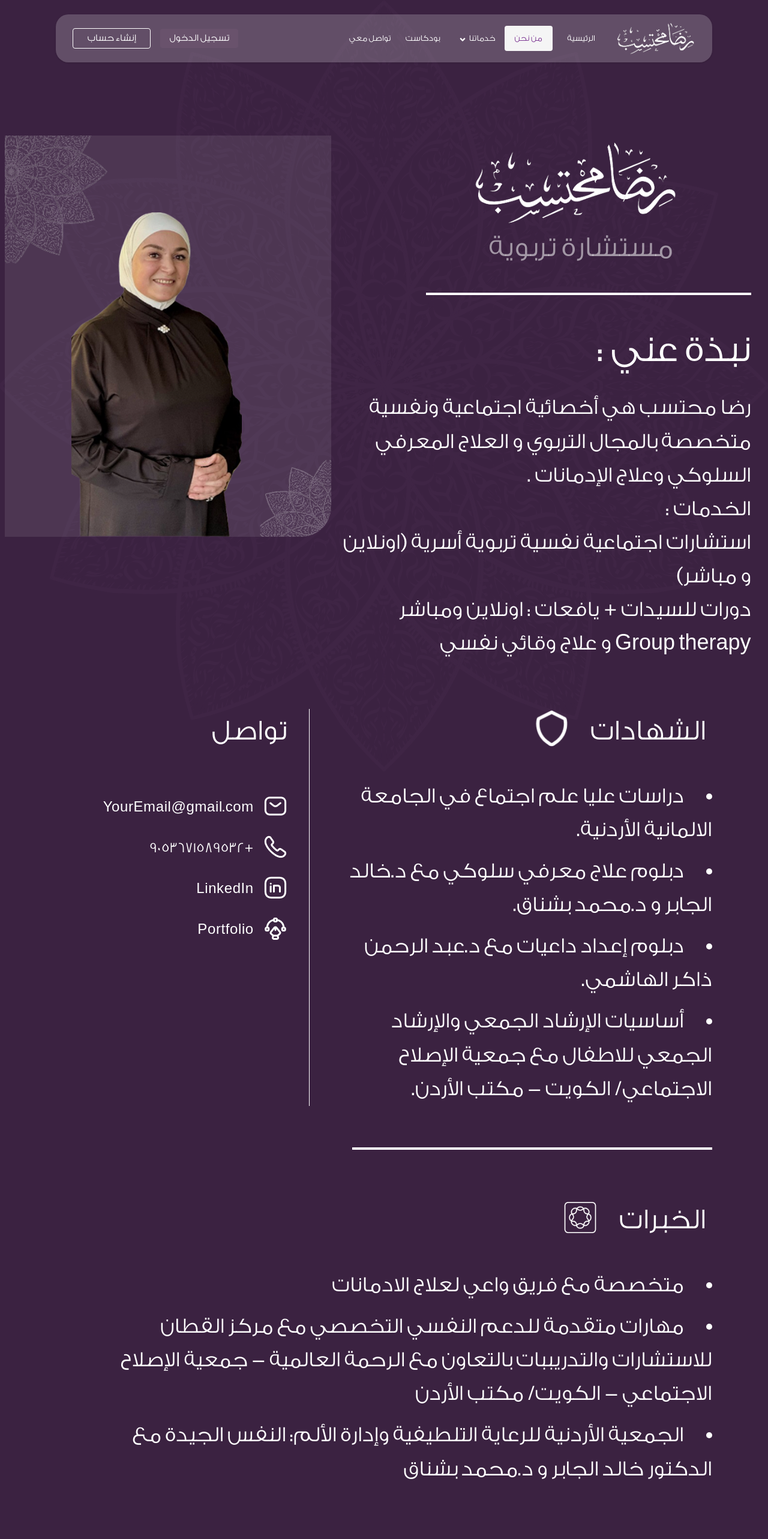
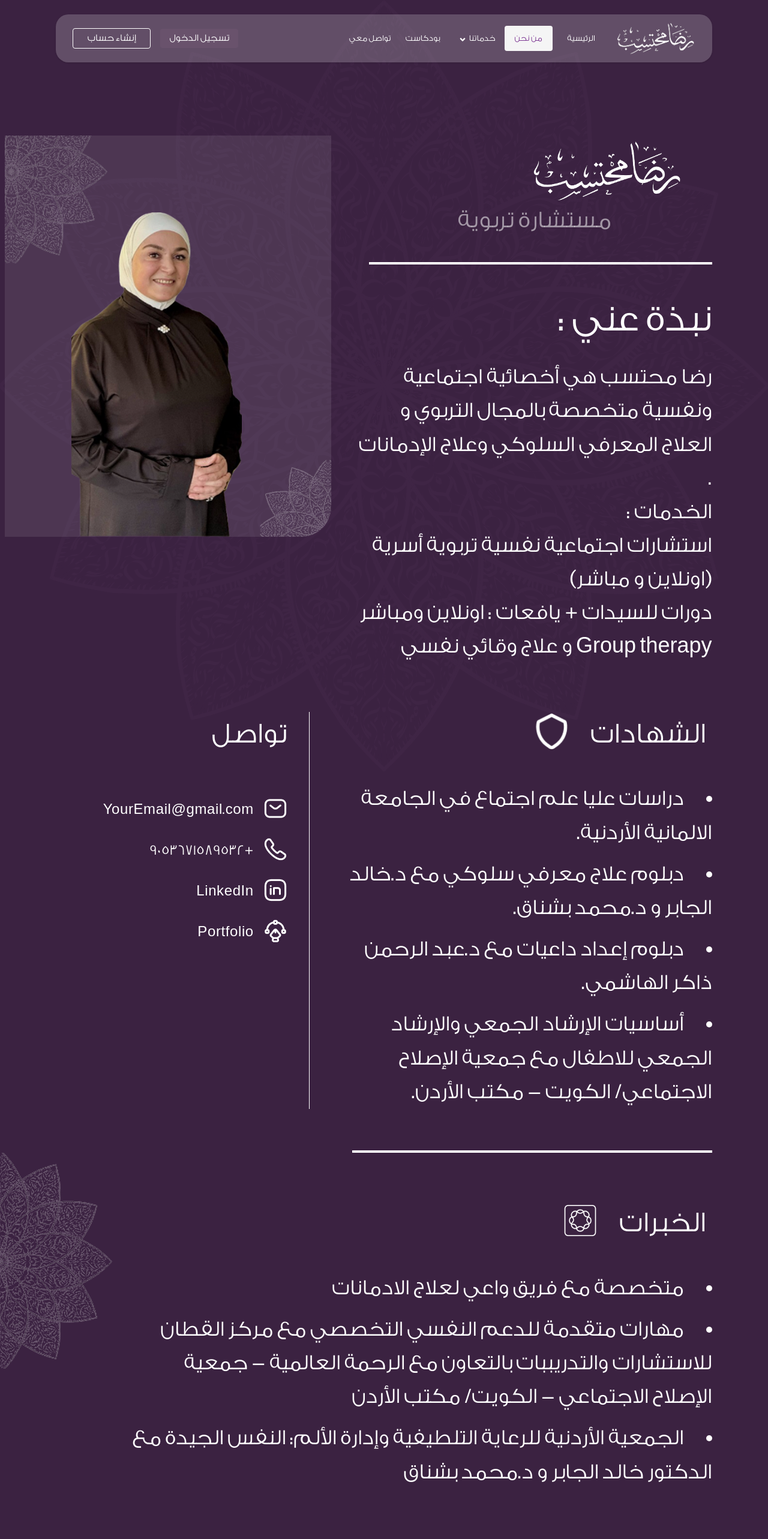
Before and after one commit to mohammad-hellwnje/consulting-project, a React (Vite) app: page /about in a window 1280 px wide. Shown: the top 2566 px of the page at 60% size. Built offline with nearby package versions, Linux system fonts and the light colour scheme.

Commit message:
edit hero and experience

```diff
--- a/src/components/AboutHero/AboutHero.tsx
+++ b/src/components/AboutHero/AboutHero.tsx
@@ -5,17 +5,17 @@ import RedaName from "./../../assets/about/redaName.png";
 
 export default function AboutHero() {
   return (
-    <div className=" min-h-screen flex flex-row-reverse  max-[1024px]:flex-col max-[1024px]:items-center">
+    <div className="relative max-[1024px]:static padding-global min-h-screen flex flex-row-reverse  max-[1024px]:flex-col max-[1024px]:items-center max-[376px]:!px-0">
       <img
         src={RedaName}
         alt="Reda Muhtaseb"
-        className="hidden  max-[1024px]:flex  mb-[10px] mt-24 w-[51.80722%] max-[376px]:w-[47.2%]"
+        className="  hidden  max-[1024px]:flex  mb-[10px] mt-24 w-[51.80722%] max-[376px]:w-[47.2%]"
       />
       <span className=" hidden max-[1024px]:flex  font-normal text-[48px] text-[#FFFFFF87] max-[375px]:text-2xl">
         مستشارة تربوية
       </span>
 
-      <div className="h-auto self-start  pt-[128px] shrink-0 bg-[#FFFFFF17]  relative rounded-br-[50px] mt-[226px]  max-[1024px]:mt-[50px] w-[31.875%]  max-[1441px]:w-[42.5%]    max-[1024px]:w-[81.92771%] max-[1024px]:mx-auto  max-[376px]:w-[100%] max-[376px]:pt-[17px]  ml-[8px] overflow-hidden">
+      <div className="absolute top-[226px] max-[1024px]:top-6 left-[8px] h-auto   pt-[128px]  bg-[#FFFFFF17]  rounded-br-[50px]    w-[31.875%]  max-[1441px]:w-[42.5%]    max-[1024px]:w-[88.567293%] max-[376px]:w-full  max-[1024px]:relative   overflow-hidden">
         <img
           src={person}
           alt="Reda Mohtaseb"
@@ -30,7 +30,7 @@ export default function AboutHero() {
         <img
           src={madellaL}
           alt="dicore"
-          className="absolute left-0 top-0 w-[33.49673%]"
+          className="absolute left-0 top-0 w-[33.49673%]  "
         />
         <img
           src={madellaR}
@@ -38,19 +38,19 @@ export default function AboutHero() {
           className="absolute right-0 bottom-0 max-[376px]:hidden "
         />
       </div>
-      <div className="grow pl-4 max-[748px]:pl-0 max-[1024px]:flex max-[1024px]:flex-col max-[1024px]:justify-center max-[1024px]:items-center">
+      <div className="  max-[748px]:pl-0 max-[1024px]:flex max-[1024px]:flex-col  max-[1024px]:justify-center max-[1024px]:items-center max-[1024px]:mt-96">
         <div className="flex flex-col max-[1024px]:hidden">
           <img
             src={RedaName}
             alt="Reda Muhtaseb"
-            className="w-[29.984423676%] mr-[31.931464174%] mt-[232px] max-[1441px]:mr-[21.144278607%] max-[1441px]:w-[47.885572139%] "
+            className="w-[21.458031%] mr-[17.1541596%] mt-[232px] max-[1441px]:mr-[4.606%] max-[1441px]:w-[22.77567%] "
           />
-          <span className="font-normal text-[48px] text-[#FFFFFF87] mr-[36.76923%] mb-[39px] max-[1441px]:mr-[22.23076%]">
+          <span className="font-normal text-[40px] text-[#FFFFFF87] mr-[21.3%] mb-[39px] max-[1441px]:mr-[15.35%]">
             مستشارة تربوية
           </span>
-          <span className="inline-block w-[625px] h-1 mr-[20.92307%] bg-white max-[1441px]:w-[76.219512%] max-[1441px]:mr-[3.9024%]"></span>
+          <span className="inline-block w-[625px] h-1 mr-[8.750899%] bg-white max-[1441px]:w-[52.28%] max-[1441px]:mr-0"></span>
         </div>
-        <div className="w-[96%] mr-[4.05%] mt-[68px] max-[1441px]:mr-[3.99%] max-[1441px]:mt-[63px] max-[1024px]:w-[65.0602%] max-[700px]:w-[95%] max-[748px]:mt-[50px] max-[376px]:mx-0  leading-[156%]  font-normal text-[43px] text-white max-[1441px]:text-[36px]  ">
+        <div className="w-[70%] max-[1441px]:w-[55%]  mt-[68px]  max-[1441px]:mt-[63px] max-[1024px]:w-[85%]  max-[748px]:mt-[50px]   leading-[156%]  font-normal text-[36px] text-white   ">
           <h3 className=" text-[64px]  mb-9 max-[1441px]:mb-[41px] max-[748px]:mb-[50px] max-[1024px]:text-center">
             نبذة عني :
           </h3>
--- a/src/components/ExperienceSection/ExperienceSection.tsx
+++ b/src/components/ExperienceSection/ExperienceSection.tsx
@@ -1,16 +1,27 @@
 import { ExperienceData } from "../../Data/ExperienceData";
 import SmallTitle from "../SmallTitle/SmallTitle";
 import Exp from "./../../assets/about/experience.png"
+import mandella from "./../../assets/about/aboutmandella.png"
+import fullmandella from "./../../assets/about/fullmandella.png"
 export default function ExperienceSection() {
   return (
-    <div className="padding-global  pt-[80px] pb-[80px] max-[1441px]:pb-[69px]  max-[1024px]:pt-[60px]">
+    <div className="relative padding-global  pt-[80px] pb-[80px] max-[1441px]:pb-[69px]  max-[1024px]:pt-[60px]">
       <SmallTitle icon={Exp} title="الخبرات " />
-      <ul className="text-4xl text-white font-normal leading-[156%] pl-5 space-y-[13px] list-disc list-inside">
+      <ul className="w-[90%] max-[1024px]:w-full text-4xl text-white font-normal leading-[156%]   space-y-[13px] list-disc list-inside">
         {ExperienceData.map((item, index) => (
           <li key={index}>{item.Exp}</li>
         ))}
       </ul>
+      <img
+        src={mandella}
+        alt="mandella"
+        className="absolute left-0 top-0 max-[748px]:hidden"
+      />
+      <img
+        src={fullmandella}
+        alt="mandella"
+        className="hidden w-[45.1137%] absolute left-0 top-0 max-[748px]:flex"
+      />
     </div>
   );
 }
-//need to edit
--- a/src/pages/About.tsx
+++ b/src/pages/About.tsx
@@ -7,9 +7,9 @@ export default function About() {
     <>
       <div>
         <AboutHero />
-        <Certificates/>
-        <DividerLine/>
-        <ExperienceSection/>
+        <Certificates />
+        <DividerLine />
+        <ExperienceSection />
       </div>
     </>
   );
```
Also changed, not shown: src/assets/about/aboutmandella.png (added), src/assets/about/fullmandella.png (added).
